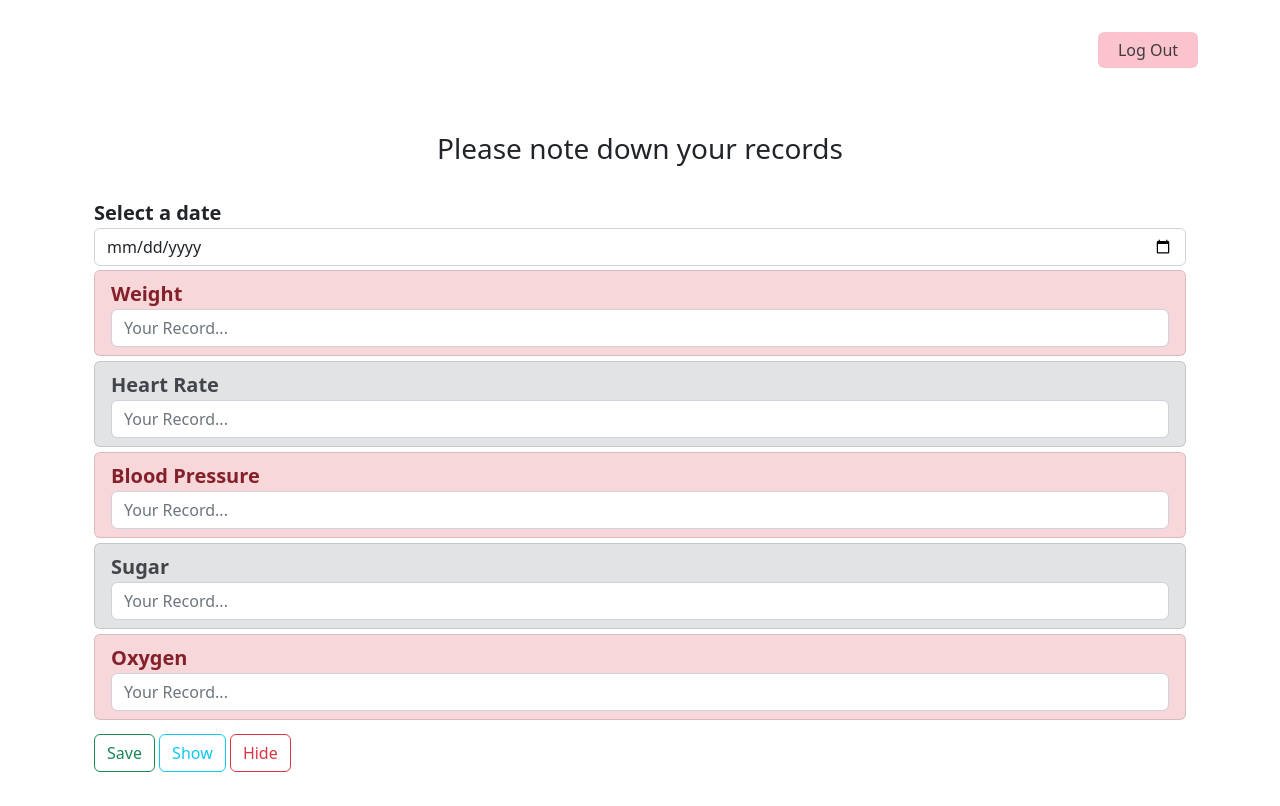
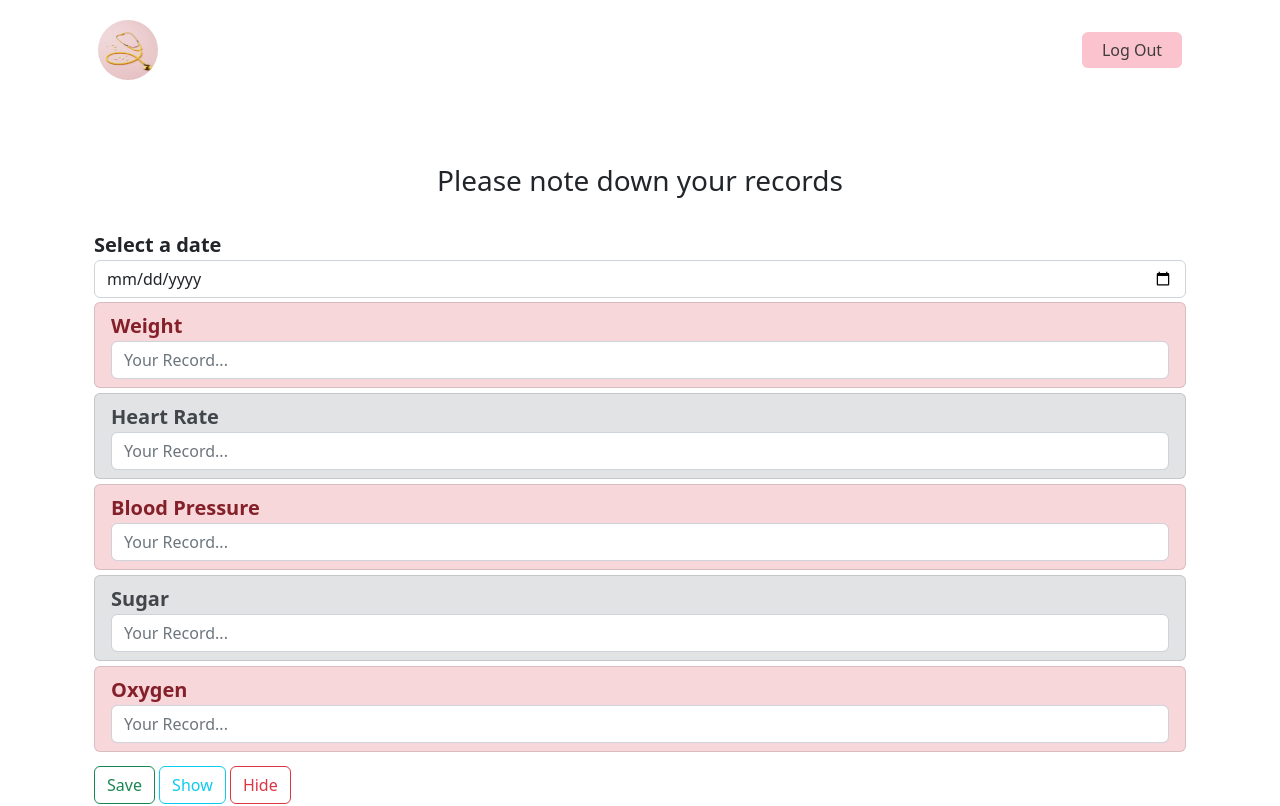
Before and after one commit to Rodrigo-Patron/Medical-Record-Project, a React (Create React App) app: page /main in a window 1280 px wide. Shown: the top 806 px of the page. Built offline with nearby package versions, Linux system fonts and the light colour scheme.

Commit message:
*logo added

```diff
--- a/src/Components/Data/Data.jsx
+++ b/src/Components/Data/Data.jsx
@@ -10,16 +10,18 @@ const Data = () => {
 
   //& Deleting task function
   const deleteHandler = (unit) => {
-    const filtArr = units.filter((item) => item.type !== unit.type);
+    const filtArr = units.filter((item) => item.number !== unit.number);
     setUnits(filtArr);
   };
 
   return (
     <div className="Data">
+
       {units &&
         units.map((item, i) => (
           <Row className="row" key={i}>
-            <Row className="date">{item.date}</Row>
+
+<Row className="date">{item.date}</Row>
 
             <Col xl="4" className="cols one">
               {item.type}
--- a/src/Components/Logout/Logout.jsx
+++ b/src/Components/Logout/Logout.jsx
@@ -1,13 +1,17 @@
 import { Button } from "react-bootstrap";
 import { NavLink } from "react-router-dom";
+import logo from "../../img/pink-pic.jpg"
 import "./Logout.scss";
 
 const Logout = () => {
   return (
     <div className="Logout">
-      <NavLink to="/">
-        <Button className="logOut">Log Out</Button>
-      </NavLink>
+<div><img src={logo} alt="logo"/></div>
+
+        <NavLink className="link"  to="/">
+          <Button className="logOut">Log Out</Button>
+        </NavLink>
+
     </div>
   );
 };
--- a/src/Components/Logout/Logout.scss
+++ b/src/Components/Logout/Logout.scss
@@ -1,9 +1,22 @@
 .Logout {
   display: flex;
-  align-items: flex-end;
+  justify-content: space-between;
+  align-items: center;
+  height: 100px;
+  padding: 0 1rem;
+
+  div img {
+    height: 60px;
+    width: 60px;
+    border-radius: 50%;
+  }
+
+  .link {
+    text-decoration: none;
+    height: 100px;
+    display: flex;
+    align-items: center;
     flex-direction: column;
-  // justify-content: end;
-  // align-items: end;
 
     .logOut {
       background-color: rgb(250, 195, 205);
@@ -18,3 +31,4 @@
       }
     }
   }
+}
--- a/src/Components/Main/Main.jsx
+++ b/src/Components/Main/Main.jsx
@@ -12,6 +12,7 @@ const Main = () => {
   //! Hide and show text
   const [show, setShow] = useState(true);
 
+
   const inputValueBp = useRef();
   const inputValueHeartRate = useRef();
   const inputValueSugar = useRef();
@@ -23,29 +24,36 @@ const Main = () => {
 
   const submitHandler = (e) => {
     e.preventDefault();
+
     setUnits([
-      {
-        date: inputValueDate.current.value,
+
+       {
+
+        date:inputValueDate.current.value,
         number: inputValueBp.current.value,
         type: "Blood pressure",
         unitMeasure: "mmHg",
       },
       {
+
         number: inputValueHeartRate.current.value,
         type: "HeartRate",
         unitMeasure: "Bpm",
       },
       {
+
         number: inputValueSugar.current.value,
         type: "sugar",
         unitMeasure: "mmol/L",
       },
       {
+
         number: inputValueOxygen.current.value,
         type: "oxygen",
         unitMeasure: "mgL",
       },
       {
+
         number: inputValueWeight.current.value,
         type: "Weight",
         unitMeasure: "kg",
@@ -158,6 +166,7 @@ const Main = () => {
 
         <Row className="data-wrapper">
           {units.length < 1 && <h4>No records yet</h4>}
+          {units.length > 1 && <h4>My Records</h4>}
           {show && <Data />}
         </Row>
         <Row>
```
Lines whose indentation alone changed are shown as unchanged.
